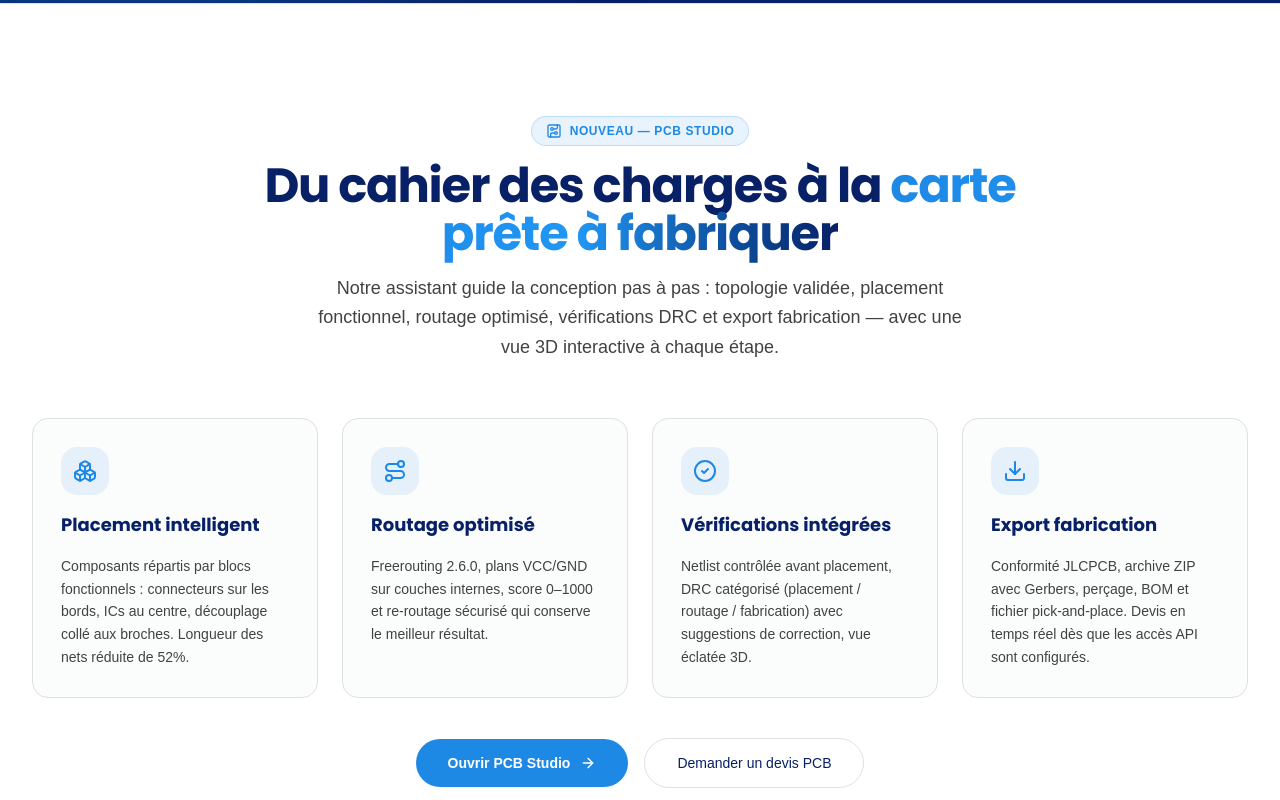
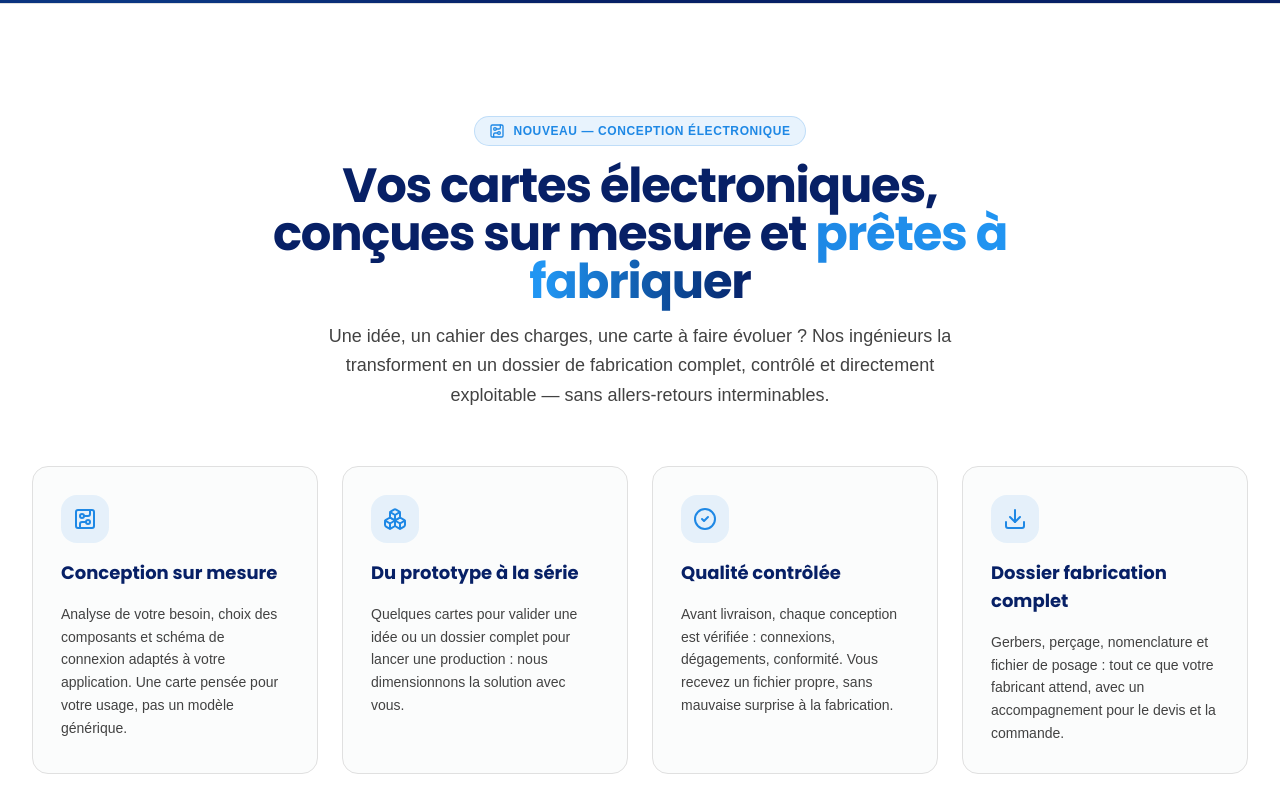
Before and after one commit to ahmedyoussef-b/PartIVA, a Next.js app: page / in a window 1280 px wide. Shown: the part 940-1740 px from the top of the page. Built offline with nearby package versions, Linux system fonts and the light colour scheme; a web font is replaced by a local one.

Commit message:
fix(site): page d'accueil orientee services clients

```diff
--- a/src/app/(public)/page.tsx
+++ b/src/app/(public)/page.tsx
@@ -16,7 +16,6 @@ import {
   Pill,
   Sparkles,
   CircuitBoard,
-  Route,
   Boxes,
   Download,
 } from 'lucide-react';
@@ -26,48 +25,48 @@ export default function HomePage() {
     <div className="flex flex-col bg-tech-surface-subtle">
       {/* 1. HERO SECTION TEMPLATEMONSTER #535437 */}
       <HeroSection />
-      {/* 5. PCB STUDIO — CONCEPTION ÉLECTRONIQUE GUIDÉE */}
+      {/* 2. CONCEPTION PCB — OFFRE CLIENT */}
       <section id="pcb-studio" className="border-t border-tech-border bg-white py-20 lg:py-28">
         <div className="container mx-auto px-4 sm:px-6 lg:px-8">
           <div className="mx-auto mb-14 max-w-3xl space-y-4 text-center">
             <div className="inline-flex items-center gap-2 rounded-full border border-tech-primary/20 bg-tech-primary/10 px-3.5 py-1.5 text-xs font-semibold tracking-wider text-tech-primary uppercase">
               <CircuitBoard className="h-4 w-4" />
-              <span>Nouveau — PCB Studio</span>
+              <span>Nouveau — Conception électronique</span>
             </div>
             <h2 className="font-heading text-3xl font-bold tracking-tight text-tech-navy sm:text-4xl lg:text-5xl">
-              Du cahier des charges à la{' '}
+              Vos cartes électroniques, conçues sur mesure et{' '}
               <span className="bg-gradient-to-r from-tech-primary via-tech-accent to-tech-navy bg-clip-text text-transparent">
-                carte prête à fabriquer
+                prêtes à fabriquer
               </span>
             </h2>
             <p className="mx-auto max-w-2xl font-sans text-base leading-relaxed text-tech-text-body sm:text-lg">
-              Notre assistant guide la conception pas à pas : topologie validée, placement
-              fonctionnel, routage optimisé, vérifications DRC et export fabrication — avec une vue
-              3D interactive à chaque étape.
+              Une idée, un cahier des charges, une carte à faire évoluer ? Nos ingénieurs la
+              transforment en un dossier de fabrication complet, contrôlé et directement exploitable
+              — sans allers-retours interminables.
             </p>
           </div>
 
           <div className="grid grid-cols-1 gap-6 md:grid-cols-2 lg:grid-cols-4">
             {[
               {
-                icon: Boxes,
-                title: 'Placement intelligent',
-                desc: 'Composants répartis par blocs fonctionnels : connecteurs sur les bords, ICs au centre, découplage collé aux broches. Longueur des nets réduite de 52%.',
+                icon: CircuitBoard,
+                title: 'Conception sur mesure',
+                desc: 'Analyse de votre besoin, choix des composants et schéma de connexion adaptés à votre application. Une carte pensée pour votre usage, pas un modèle générique.',
               },
               {
-                icon: Route,
-                title: 'Routage optimisé',
-                desc: 'Freerouting 2.6.0, plans VCC/GND sur couches internes, score 0–1000 et re-routage sécurisé qui conserve le meilleur résultat.',
+                icon: Boxes,
+                title: 'Du prototype à la série',
+                desc: 'Quelques cartes pour valider une idée ou un dossier complet pour lancer une production : nous dimensionnons la solution avec vous.',
               },
               {
                 icon: CheckCircle2,
-                title: 'Vérifications intégrées',
-                desc: 'Netlist contrôlée avant placement, DRC catégorisé (placement / routage / fabrication) avec suggestions de correction, vue éclatée 3D.',
+                title: 'Qualité contrôlée',
+                desc: 'Avant livraison, chaque conception est vérifiée : connexions, dégagements, conformité. Vous recevez un fichier propre, sans mauvaise surprise à la fabrication.',
               },
               {
                 icon: Download,
-                title: 'Export fabrication',
-                desc: 'Conformité JLCPCB, archive ZIP avec Gerbers, perçage, BOM et fichier pick-and-place. Devis en temps réel dès que les accès API sont configurés.',
+                title: 'Dossier fabrication complet',
+                desc: 'Gerbers, perçage, nomenclature et fichier de posage : tout ce que votre fabricant attend, avec un accompagnement pour le devis et la commande.',
               },
             ].map((feature) => {
               const Icon = feature.icon;
@@ -90,17 +89,17 @@ export default function HomePage() {
 
           <div className="mt-10 flex flex-col items-center justify-center gap-4 sm:flex-row">
             <Link
-              href="/admin/pcb"
+              href="/demande"
               className="group inline-flex w-full items-center justify-center gap-2.5 rounded-full bg-tech-primary px-8 py-3.5 text-sm font-semibold text-white transition-all hover:-translate-y-0.5 hover:bg-tech-accent hover:shadow-tech-glow sm:w-auto"
             >
-              <span>Ouvrir PCB Studio</span>
+              <span>Demander un devis PCB</span>
               <ArrowRight className="h-4 w-4 transition-transform group-hover:translate-x-1" />
             </Link>
             <Link
-              href="/demande"
+              href="/contact"
               className="inline-flex w-full items-center justify-center gap-2 rounded-full border border-tech-border px-8 py-3.5 text-sm font-medium text-tech-navy transition-all hover:border-tech-primary hover:bg-tech-surface-subtle sm:w-auto"
             >
-              Demander un devis PCB
+              Parler à un ingénieur
             </Link>
           </div>
         </div>
--- a/src/components/landing/hero-section.tsx
+++ b/src/components/landing/hero-section.tsx
@@ -102,7 +102,7 @@ export function HeroSection({
               className="inline-flex items-center gap-1.5 text-xs font-semibold text-tech-primary-light underline decoration-tech-primary/40 underline-offset-4 transition-colors hover:text-white"
             >
               <CircuitBoard className="h-4 w-4" />
-              <span>Découvrir PCB Studio — de l’idée à la carte fabriquée</span>
+              <span>Conception PCB sur mesure — demander un devis</span>
               <ArrowRight className="h-3.5 w-3.5" />
             </Link>
 
```
